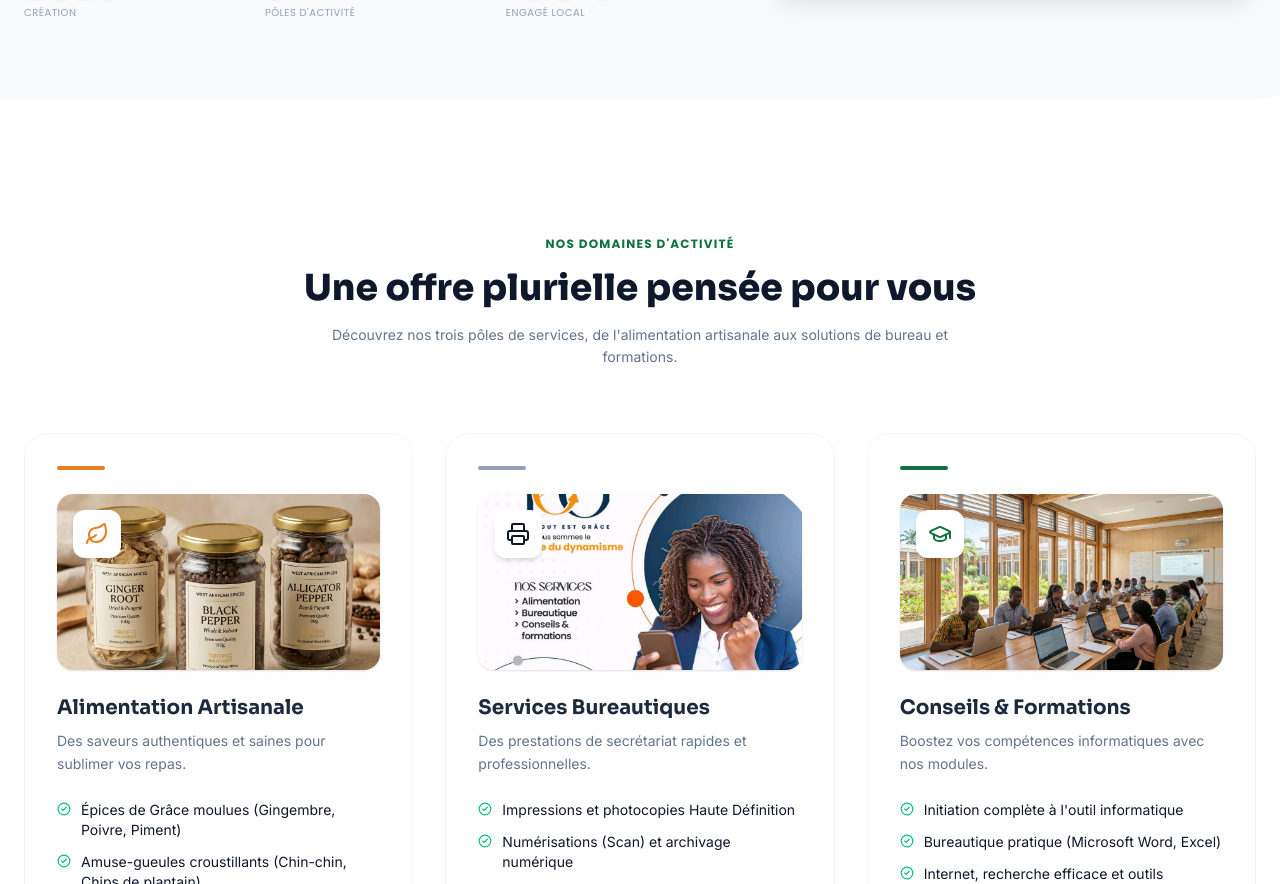
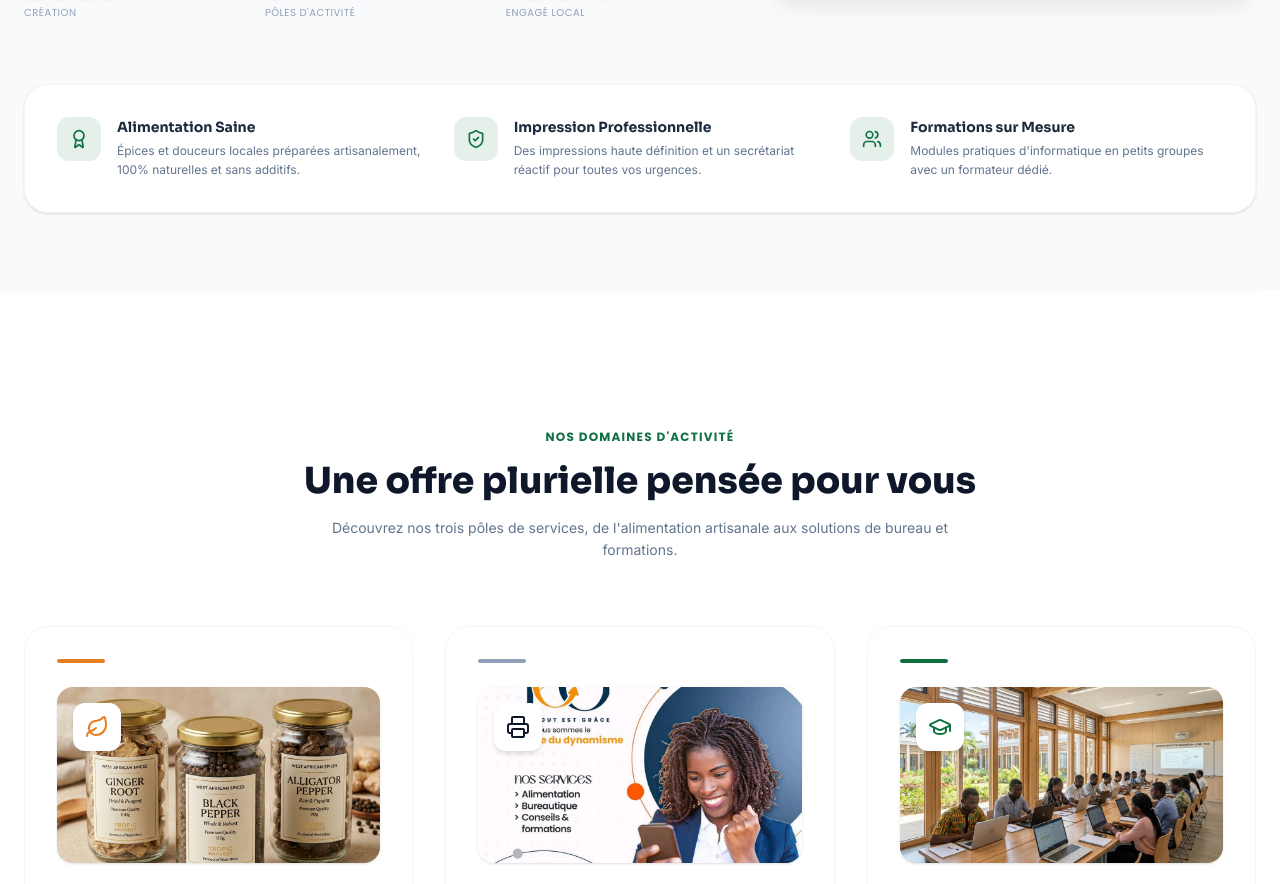
Before and after one commit to ynyonato/tout-est-graces, a Next.js app: page / in a window 1280 px wide. Shown: the part 1357-2241 px from the top of the page. Built offline with nearby package versions, Linux system fonts and the light colour scheme.

Commit message:
Amelioration page d'accueil (UI/UX Pro Max)

```diff
--- a/src/app/page.tsx
+++ b/src/app/page.tsx
@@ -17,7 +17,8 @@ import {
   Send,
   Users,
   Award,
-  Sparkles
+  Sparkles,
+  ShieldCheck
 } from "lucide-react";
 
 export default function HomePage() {
@@ -279,6 +280,43 @@ export default function HomePage() {
               </div>
             </div>
 
+          </div>
+
+          {/* Nos Engagements de Qualité */}
+          <div className="grid grid-cols-1 md:grid-cols-3 gap-6 mt-16 p-8 rounded-3xl bg-white dark:bg-slate-900 border border-slate-200/40 dark:border-slate-800 shadow-sm transition-theme">
+            <div className="flex gap-4 items-start">
+              <div className="p-3 bg-forest/10 text-forest dark:text-gold rounded-xl shrink-0">
+                <Award size={20} />
+              </div>
+              <div>
+                <h4 className="font-sora text-sm font-bold text-slate-800 dark:text-white">Alimentation Saine</h4>
+                <p className="text-xs text-slate-500 dark:text-slate-400 mt-1 leading-relaxed">
+                  Épices et douceurs locales préparées artisanalement, 100% naturelles et sans additifs.
+                </p>
+              </div>
+            </div>
+            <div className="flex gap-4 items-start">
+              <div className="p-3 bg-forest/10 text-forest dark:text-gold rounded-xl shrink-0">
+                <ShieldCheck size={20} />
+              </div>
+              <div>
+                <h4 className="font-sora text-sm font-bold text-slate-800 dark:text-white">Impression Professionnelle</h4>
+                <p className="text-xs text-slate-500 dark:text-slate-400 mt-1 leading-relaxed">
+                  Des impressions haute définition et un secrétariat réactif pour toutes vos urgences.
+                </p>
+              </div>
+            </div>
+            <div className="flex gap-4 items-start">
+              <div className="p-3 bg-forest/10 text-forest dark:text-gold rounded-xl shrink-0">
+                <Users size={20} />
+              </div>
+              <div>
+                <h4 className="font-sora text-sm font-bold text-slate-800 dark:text-white">Formations sur Mesure</h4>
+                <p className="text-xs text-slate-500 dark:text-slate-400 mt-1 leading-relaxed">
+                  Modules pratiques d'informatique en petits groupes avec un formateur dédié.
+                </p>
+              </div>
+            </div>
           </div>
         </motion.div>
       </section>
@@ -588,7 +626,7 @@ export default function HomePage() {
                       value={form.name}
                       onChange={handleInputChange}
                       placeholder="Ex: Jean Koffi"
-                      className="px-4 py-3 rounded-xl border border-slate-200 dark:border-slate-800 bg-slate-50 dark:bg-charcoal text-slate-900 dark:text-white focus:outline-none focus:border-forest dark:focus:border-gold focus:bg-white dark:focus:bg-slate-900 transition-theme input-focus-accent"
+                      className="px-4 py-3 rounded-xl border border-slate-200 dark:border-slate-800 bg-slate-50 dark:bg-charcoal text-slate-900 dark:text-white focus-glow input-focus-accent transition-theme"
                     />
                   </div>
 
@@ -604,7 +642,7 @@ export default function HomePage() {
                         value={form.phone}
                         onChange={handleInputChange}
                         placeholder="Ex: +228 92 15 13 26"
-                        className="px-4 py-3 rounded-xl border border-slate-200 dark:border-slate-800 bg-slate-50 dark:bg-charcoal text-slate-900 dark:text-white focus:outline-none focus:border-forest dark:focus:border-gold focus:bg-white dark:focus:bg-slate-900 transition-theme input-focus-accent"
+                        className="px-4 py-3 rounded-xl border border-slate-200 dark:border-slate-800 bg-slate-50 dark:bg-charcoal text-slate-900 dark:text-white focus-glow input-focus-accent transition-theme"
                       />
                     </div>
                     <div className="flex flex-col gap-1.5">
@@ -616,7 +654,7 @@ export default function HomePage() {
                         value={form.email}
                         onChange={handleInputChange}
                         placeholder="Ex: jean.koffi@gmail.com"
-                        className="px-4 py-3 rounded-xl border border-slate-200 dark:border-slate-800 bg-slate-50 dark:bg-charcoal text-slate-900 dark:text-white focus:outline-none focus:border-forest dark:focus:border-gold focus:bg-white dark:focus:bg-slate-900 transition-theme input-focus-accent"
+                        className="px-4 py-3 rounded-xl border border-slate-200 dark:border-slate-800 bg-slate-50 dark:bg-charcoal text-slate-900 dark:text-white focus-glow input-focus-accent transition-theme"
                       />
                     </div>
                   </div>
@@ -632,7 +670,7 @@ export default function HomePage() {
                       value={form.message}
                       onChange={handleInputChange}
                       placeholder="Comment pouvons-nous vous aider ?"
-                      className="px-4 py-3 rounded-xl border border-slate-200 dark:border-slate-800 bg-slate-50 dark:bg-charcoal text-slate-900 dark:text-white focus:outline-none focus:border-forest dark:focus:border-gold focus:bg-white dark:focus:bg-slate-900 transition-theme input-focus-accent resize-none"
+                      className="px-4 py-3 rounded-xl border border-slate-200 dark:border-slate-800 bg-slate-50 dark:bg-charcoal text-slate-900 dark:text-white focus-glow input-focus-accent transition-theme resize-none"
                     />
                   </div>
 
```
